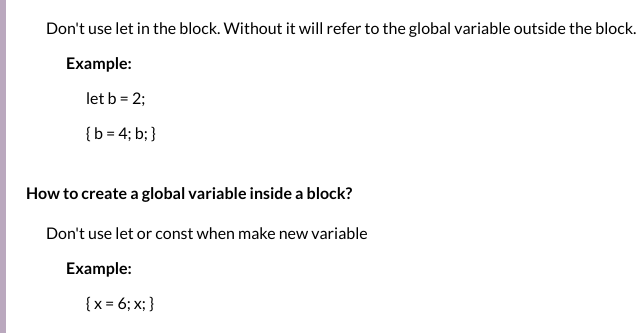
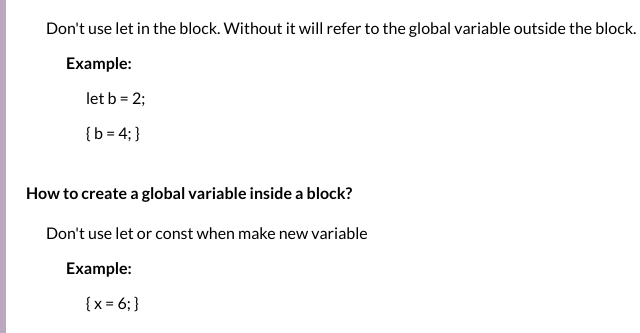
Before and after one commit to samanthastaheli/wdd330, a plain HTML site: page week2/week2.html in a window 1280 px wide. Shown: the part 1485-1818 px from the top of the page, 204-844 px from the left. Drawn offline with Linux system fonts and the light colour scheme.

Commit message:
week 2 tweaks

```diff
--- a/week2/week2.html
+++ b/week2/week2.html
@@ -49,11 +49,11 @@
    <p>Don't use let in the block. Without it will refer to the global variable outside the block.</p>
    <p class="exampleText">Example:</p>
    <p class="example2">let b = 2;</p>
-   <p class="example2">{ b = 4; b; }</p>
+   <p class="example2">{ b = 4; }</p>
    <h4>How to create a global variable inside a block?</h4>
    <p>Don't use let or const when make new variable</p>
    <p class="exampleText">Example:</p>
-   <p class="example2">{ x = 6; x; }</p>
+   <p class="example2">{ x = 6; }</p>
 
    <h3>Template Literals</h3>
    <p>A type of string that usues backticker characrer `</p>
```
